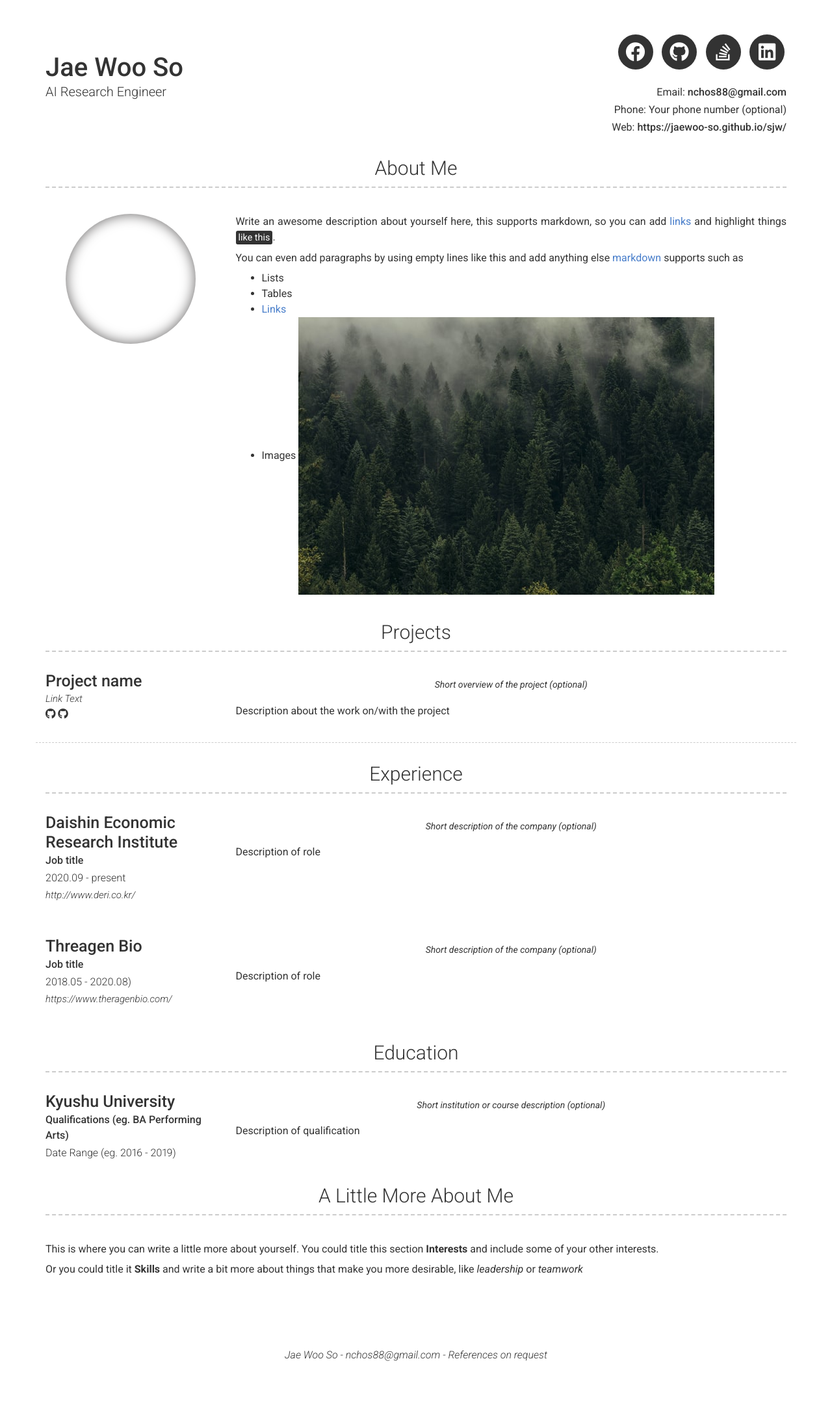
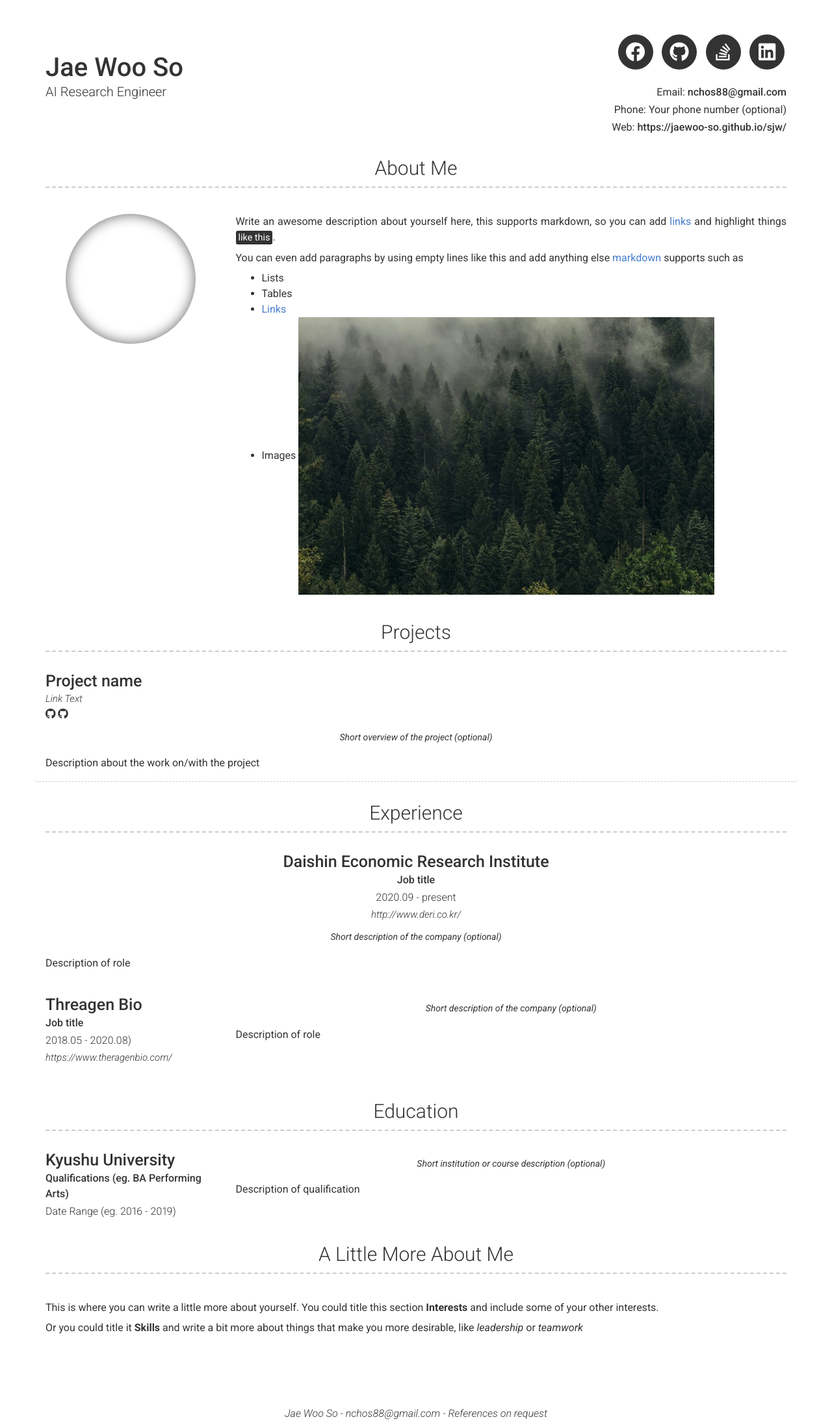
Before and after one commit to jaewoo-so/sjwcv, a Jekyll site: the page built from index.md, in a window 1280 px wide. Shown: the whole page at 65% size. Built offline with Jekyll 4.4.1, drawn with Linux system fonts in a browser that asks for light colours; nearby versions of some CDN libraries; before the commit the page ends 2104 px from its top, so only the background shows below that.

Commit message:
Update _config.yml

```diff
--- a/_config.yml
+++ b/_config.yml
@@ -65,7 +65,7 @@ content:
   - title: Projects # Title for the section
     layout: list # Type of content section (list/text)
     content:
-      - layout: left
+      - layout: top
         border: weak  # Value of `weak` will display a weak border below this item. # Any
                       # other value (or no value) means no border will be displayed
         title: Project name
@@ -86,8 +86,8 @@ content:
   - title: Experience
     layout: list
     content:
-      - layout: left
-        title: <link rel="icon" type="image/png" href="images/daishin_logo.png"> Daishin Economic Research Institute
+      - layout: top-middle
+        title: Daishin Economic Research Institute
         sub_title: Job title
         caption: 2020.09 - present
         link: http://www.deri.co.kr/
```
